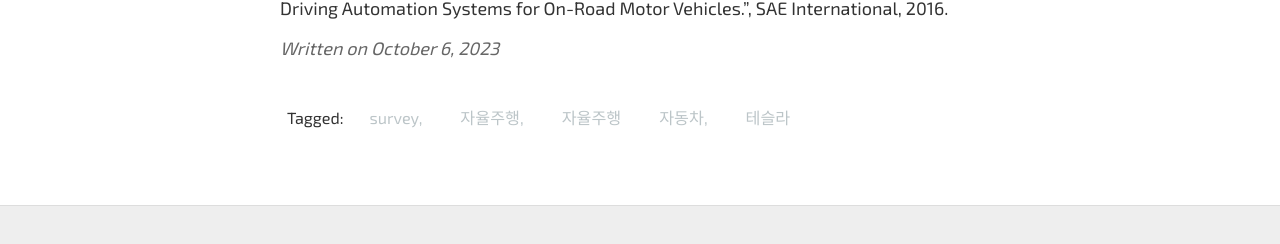
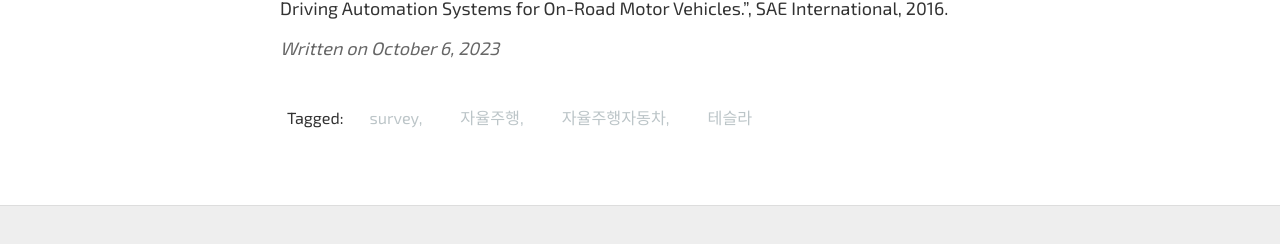
Before and after one commit to Ns-Jin/Ns-Jin.github.io, a Jekyll site: the page built from _posts/2023-10-06-survey-practice.md, in a window 1280 px wide and 900 px high, scrolled down 1995 px. Shown: the part 653-897 px from the top of the window. Built offline with Jekyll 4.4.1, drawn with Linux system fonts in a browser that asks for light colours; some web fonts are replaced.

```diff
--- a/_posts/2023-10-06-survey-practice.md
+++ b/_posts/2023-10-06-survey-practice.md
@@ -2,7 +2,7 @@
 layout: post
 title: 자율주행 자동차, 어떤 선택을 해야할까?
 author: 나상진
-tags: survey, 자율주행, 자율주행 자동차, 테슬라
+tags: survey, 자율주행, 자율주행자동차, 테슬라
 ---
 
 # 자율주행 자동차, 어떤 선택을 해야할까?
```
